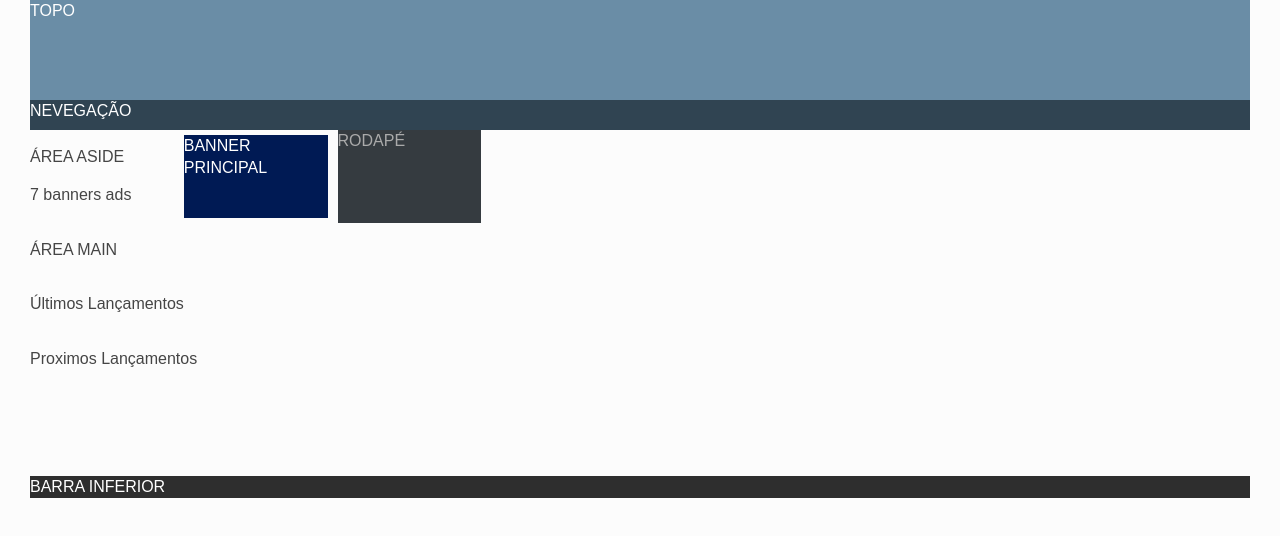
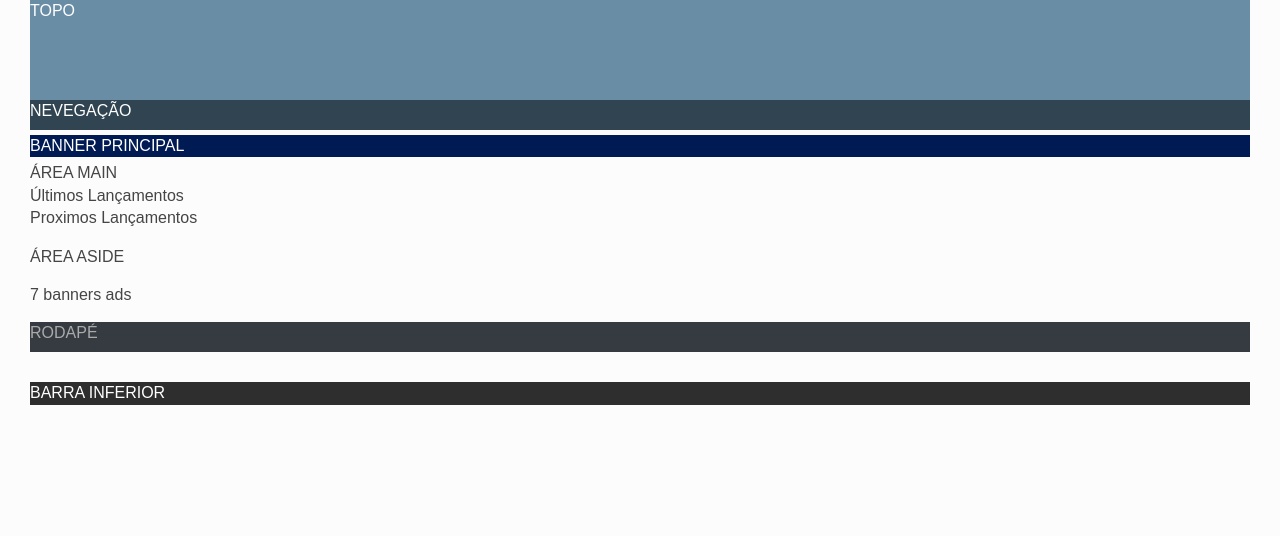
Before and after one commit to LucioCostaDev/LucioCostaDev.github.io, a plain HTML site: page ProjetoWEB/index.html in a window 1280 px wide. Drawn offline with Linux system fonts and the light colour scheme.

Commit message:
atualizaçao

```diff
--- a/ProjetoWEB/mediaquery.css
+++ b/ProjetoWEB/mediaquery.css
@@ -28,7 +28,31 @@
         grid-row: 4;
         /* declaro main como grid */
         display: grid;
+        grid-template-columns: 1fr;
+        grid-template-rows: auto;
+        grid-column-gap: 10px;
+    }
 
+    main > p {
+        margin: 0;
+        grid-column: 1;
+    }
 
+    aside {
+        grid-column: 1 / -1;
+        grid-row: 5;
+    }
+
+    .barra-inferior {
+        grid-column: 1 / -1;
+    }
+
+    .banner {
+        grid-column: 1 / -1;
+        grid-row: 3;
+    }
+
+    .rodape {
+        grid-column: 1 / -1;
     }
 }
```
